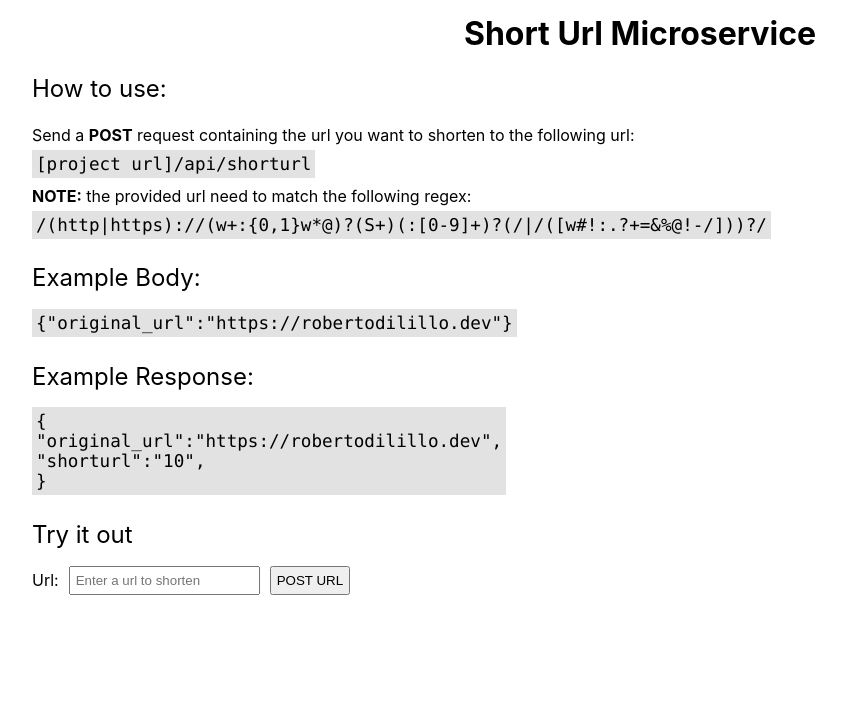
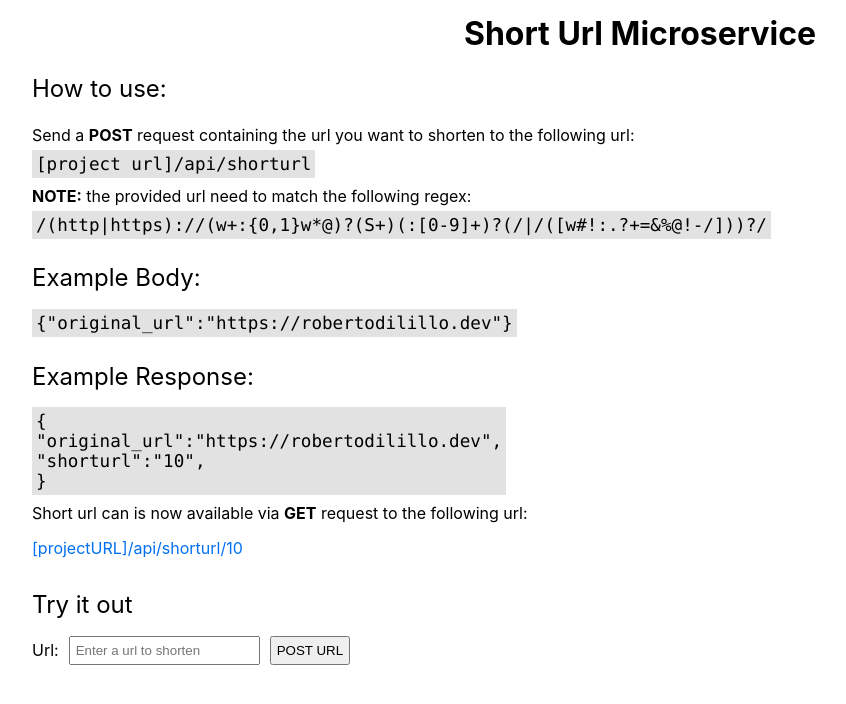
Before and after one commit to robdll/short-url, a Next.js app: page / in a window 1280 px wide. Shown: the top 704 px of the page, without its empty margins (0-846 px from the left). Built offline with nearby package versions, Linux system fonts and the light colour scheme.

Commit message:
update index

```diff
--- a/pages/index.js
+++ b/pages/index.js
@@ -27,14 +27,12 @@ export default function Home() {
         <code
           className={styles.code}
         >{`/(http|https):\/\/(\w+:{0,1}\w*@)?(\S+)(:[0-9]+)?(\/|\/([\w#!:.?+=&%@!\-/]))?/`}</code>
-
         <p className={styles.description}>Example Body:</p>
         <code className={styles.code}>
           {`{`}
           &quot;original_url&quot;:&quot;https://robertodilillo.dev&quot;
           {`}`}
         </code>
-
         <p className={styles.description}>Example Response:</p>
         <code className={styles.code}>
           {`{`}
@@ -45,9 +43,14 @@ export default function Home() {
           <br />
           {`}`}
         </code>
-
+        <span className={styles.span}>
+          Short url can is now available via <b>GET</b> request to the following
+          url:
+        </span>
+        <Link href={`/api/shorturl/10`} passHref>
+          <a className={styles.link}>[projectURL]/api/shorturl/10</a>
+        </Link>
         <p className={styles.description}>Try it out</p>
-
         <form className={styles.form} action="/api/shorturl" method="post">
           <label htmlFor="original_url">Url: </label>
           <input
```
